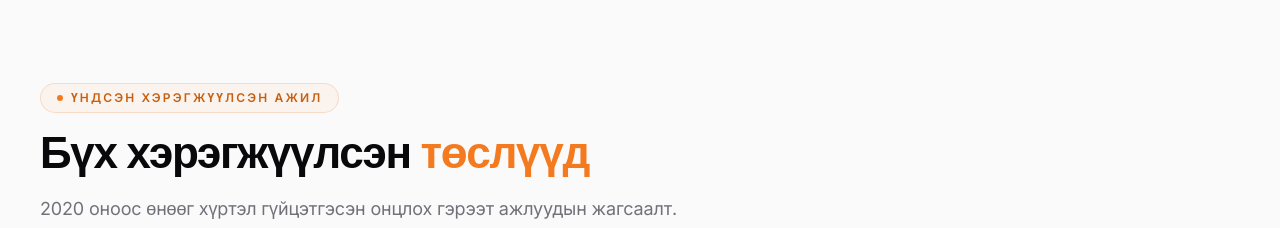
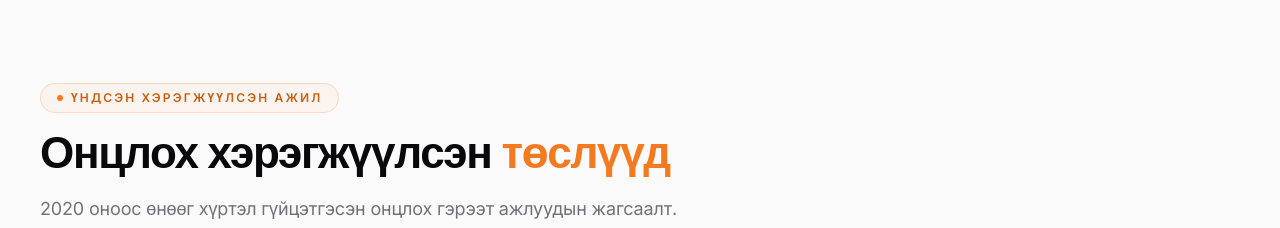
Before and after one commit to anubest/elit_lats, a Next.js app in the folder elite-lpg/: page /en/projects in a window 1280 px wide. Shown: the part 1180-1408 px from the top of the page. Built offline with nearby package versions, Linux system fonts and the light colour scheme.

Commit message:
Rename projects page heading from Бүх to Онцлох

```diff
--- a/elite-lpg/src/app/[locale]/projects/page.tsx
+++ b/elite-lpg/src/app/[locale]/projects/page.tsx
@@ -70,7 +70,7 @@ export default function ProjectsPage() {
         <Container>
           <SectionHeading
             eyebrow="Үндсэн хэрэгжүүлсэн ажил"
-            title="Бүх хэрэгжүүлсэн"
+            title="Онцлох хэрэгжүүлсэн"
             highlight="төслүүд"
             description="2020 оноос өнөөг хүртэл гүйцэтгэсэн онцлох гэрээт ажлуудын жагсаалт."
           />
```
